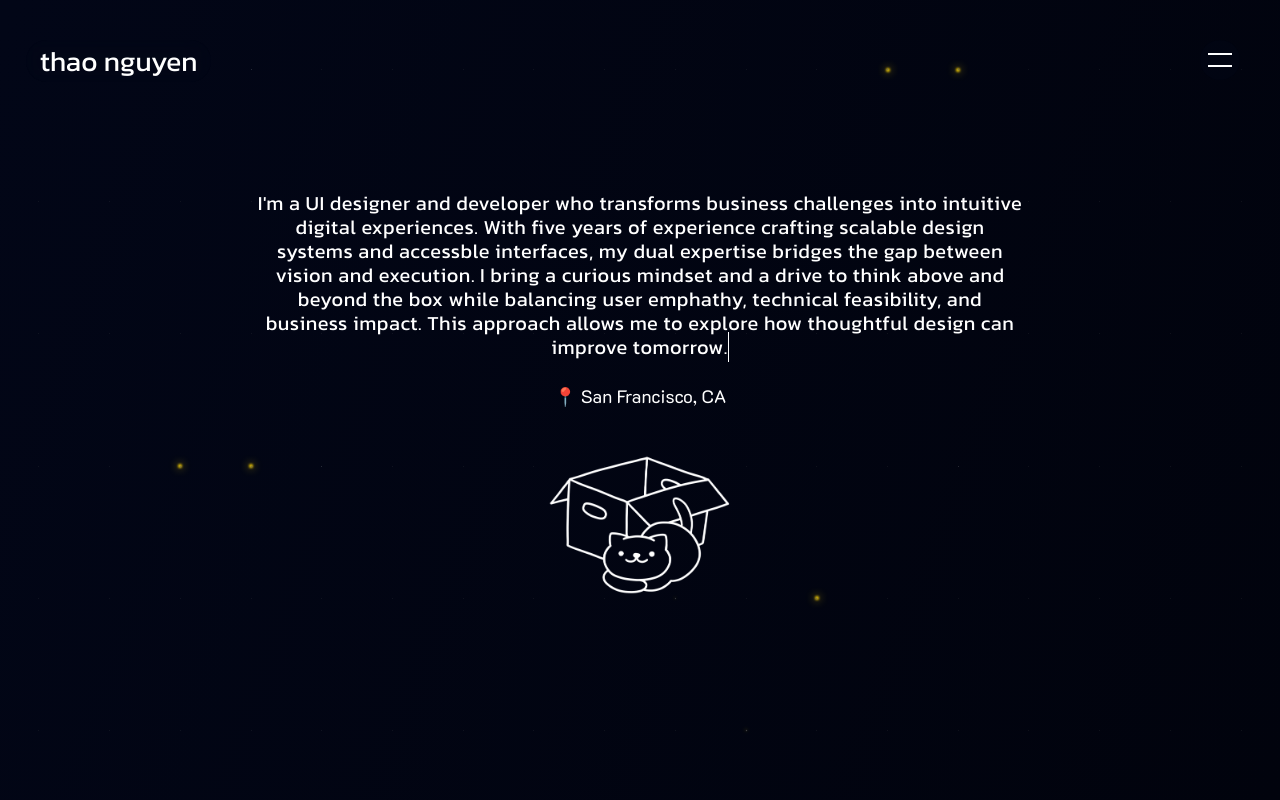
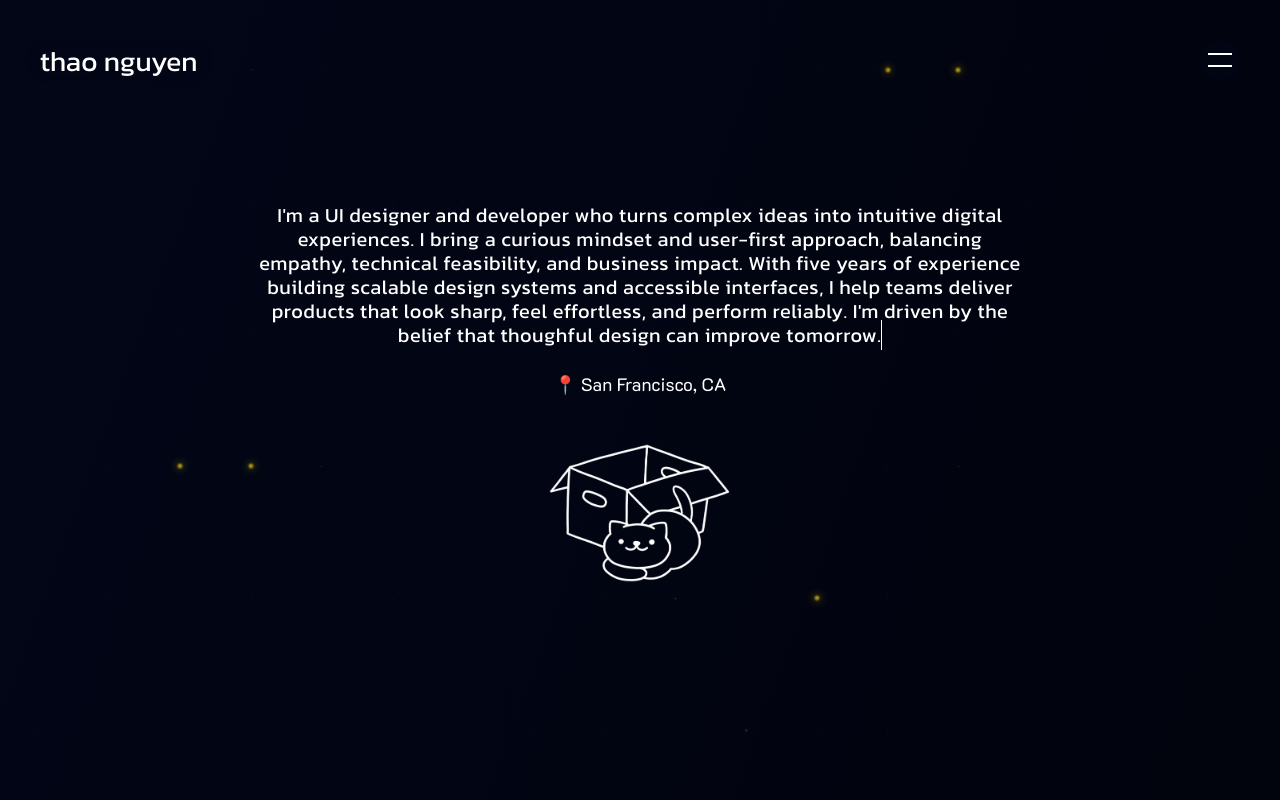
Before and after one commit to thaotea/thaonguyen, a Next.js app: page / in a window 1280 px wide. Shown: the top 800 px of the page. Built offline with nearby package versions, Linux system fonts and the light colour scheme.

Commit message:
update intro

```diff
--- a/app/about/page.js
+++ b/app/about/page.js
@@ -41,7 +41,7 @@ export default function Home() {
 					<div>
 						<p className='block'>
 							{' '}
-							Hi! I'm Thao, a designer and developer based in SF with a
+							Hi! I'm Thao, a UI designer and developer based in SF with a
 							Cognitive Science background from UCSD. I draw inspiration from
 							everyday experiences and human behavior, using design and
 							programming to create practical solutions that enhance our
--- a/app/components/intro/intro.js
+++ b/app/components/intro/intro.js
@@ -40,13 +40,13 @@ export default function Intro({ onEnter, onLeave }) {
 		<section className={styles.intro}>
 			<div className={`container`}>
 				<h1 className={styles.title}>
-					I'm a UI designer and developer who transforms business challenges
-					into intuitive digital experiences. With five years of experience
-					crafting scalable design systems and accessble interfaces, my dual
-					expertise bridges the gap between vision and execution. I bring a
-					curious mindset and a drive to think above and beyond the box while
-					balancing user emphathy, technical feasibility, and business impact.
-					This approach allows me to explore how thoughtful design can improve{' '}
+					I'm a UI designer and developer who turns complex ideas into intuitive
+					digital experiences. I bring a curious mindset and user-first
+					approach, balancing empathy, technical feasibility, and business
+					impact. With five years of experience building scalable design systems
+					and accessible interfaces, I help teams deliver products that look
+					sharp, feel effortless, and perform reliably. I'm driven by the belief
+					that thoughful design can improve{' '}
 					<span className={styles.type}>{text}</span>
 				</h1>
 
```
